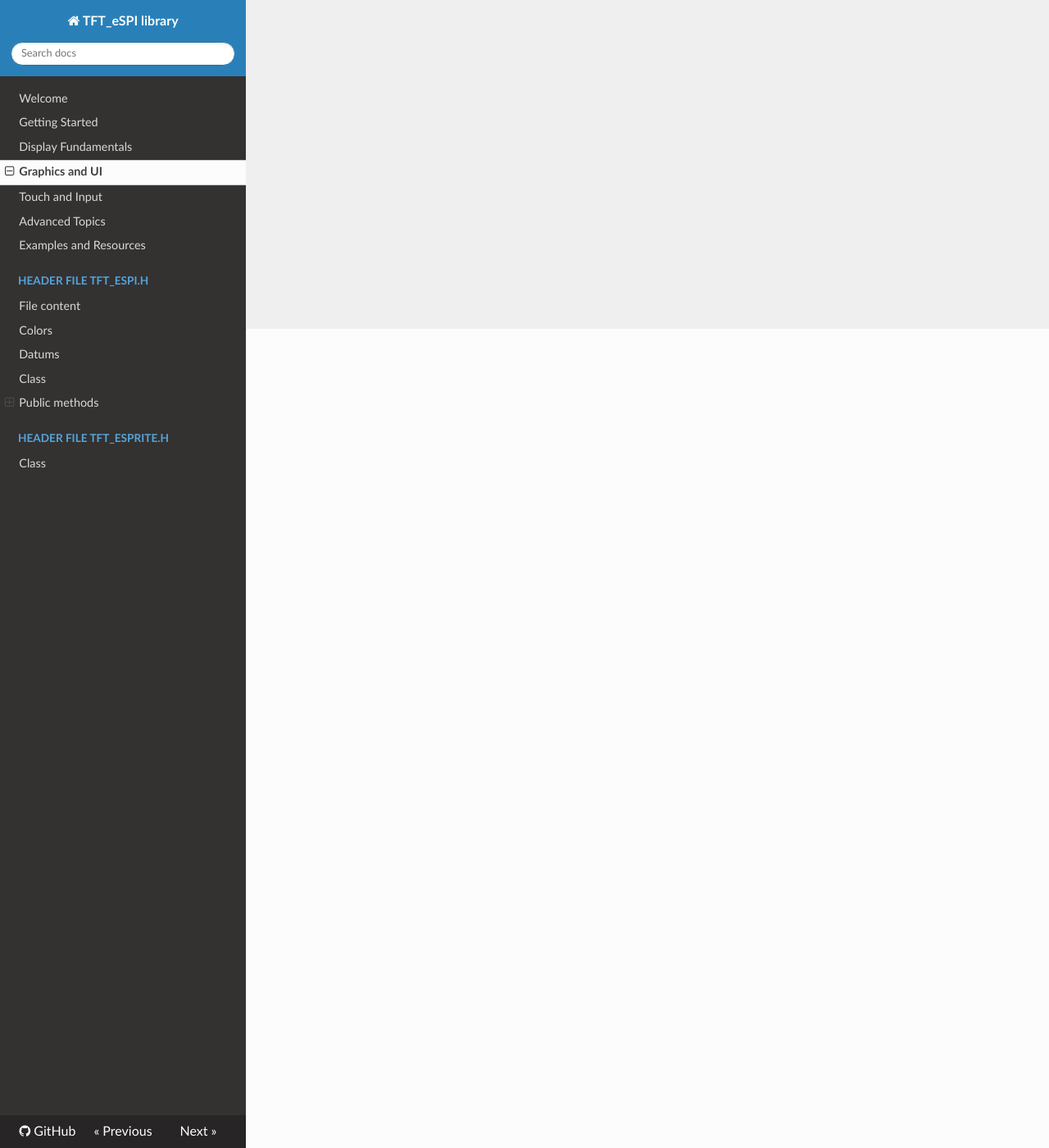
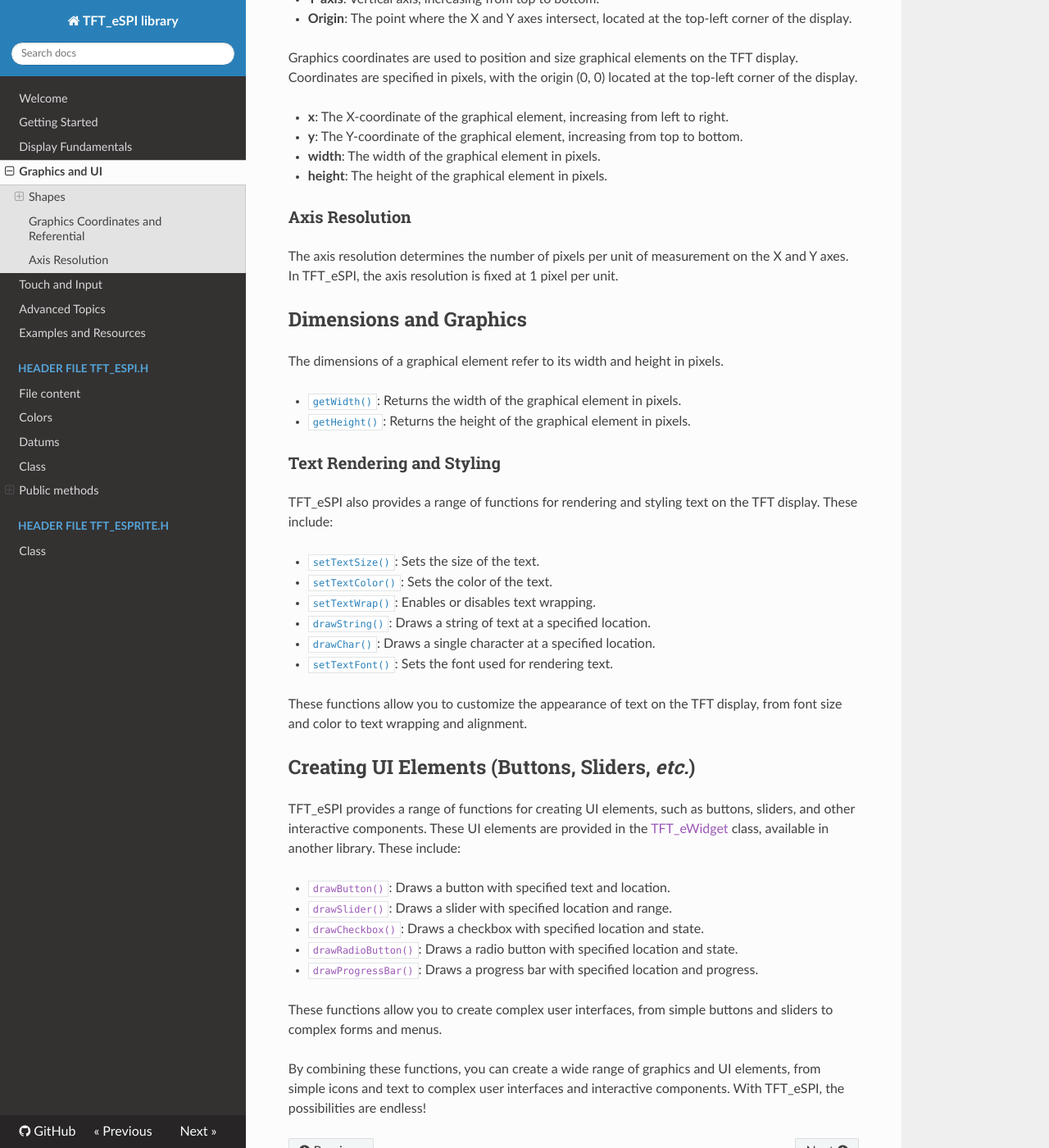
Before and after one commit to Marcussacapuces91/doc-TFT_eSPI, an MkDocs documentation site: the page built from docs/graphics.md, in a window 1280 px wide and 1400 px high, scrolled down 999 px. Shown: the whole window at 82% size. Built offline with MkDocs 1.6.1, drawn with Linux system fonts in a browser that asks for light colours; nearby versions of some CDN libraries; some of the changed text lies outside the part shown.

Commit message:
Add graphics content

```diff
--- a/docs/graphics.md
+++ b/docs/graphics.md
@@ -2,8 +2,90 @@
 title: Graphics and UI
 ---
 
-## Drawing shapes and graphics
+With TFT_eSPI, you can create a wide range of graphics and UI elements, from simple shapes and text to complex user
+interfaces.
 
-## Text rendering and styling
+## Drawing Shapes and Graphics
 
-## Creating UI elements (buttons, sliders, *etc.*)
+TFT_eSPI provides a variety of functions for drawing shapes and graphics on the TFT display. These include:
+
+### Shapes
+
+#### Drawing
+
+* [`drawPixel()`](tft_espi/methods/drawpixel.md): Draws a single pixel at a specified location.
+* [`drawLine()`](tft_espi/methods/drawline.md): Draws a line between two specified points. See also
+  [`drawFastHLine()` and `drawFastVLine()`](tft_espi/methods/drawfastline.md).
+* [`drawRect()`](tft_espi/methods/drawrect.md): Draws a rectangle with specified dimensions and location.
+* [`drawCircle()`](tft_espi/methods/drawcircle.md): Draws a circle with specified center and radius.
+* [`drawTriangle()`](tft_espi/methods/drawtriangle.md): Draws a triangle with specified vertices.
+* [`drawRoundRect()`](tft_espi/methods/drawrect.md): Draws a rounded rectangle with specified dimensions and location.
+
+#### Filling
+
+* [`fillScreen()`](tft_espi/methods/fillscreen.md): Fills the entire screen with a specified color.
+* [`fillRect()`](tft_espi/methods/fillrect.md): Fills a rectangle with a specified color.
+* [`fillCircle()`](tft_espi/methods/fillcircle.md): Fills a circle with a specified color.
+* [`fillTriangle()`](tft_espi/methods/filltriangle.md): Fills a triangle with a specified color.
+
+These functions allow you to create complex graphics and shapes, from simple icons to intricate designs.
+
+### Graphics Coordinates and Referential
+
+In TFT_eSPI, the referential is the coordinate system used to position and orient graphical elements on the TFT display.
+The referential is defined by the following axes:
+
+* **X-axis**: Horizontal axis, increasing from left to right.
+* **Y-axis**: Vertical axis, increasing from top to bottom.
+* **Origin**: The point where the X and Y axes intersect, located at the top-left corner of the display.
+
+Graphics coordinates are used to position and size graphical elements on the TFT display. Coordinates are specified in
+pixels, with the origin (0, 0) located at the top-left corner of the display.
+
+* **x**: The X-coordinate of the graphical element, increasing from left to right.
+* **y**: The Y-coordinate of the graphical element, increasing from top to bottom.
+* **width**: The width of the graphical element in pixels.
+* **height**: The height of the graphical element in pixels.
+
+### Axis Resolution
+
+The axis resolution determines the number of pixels per unit of measurement on the X and Y axes. In TFT_eSPI, the axis
+resolution is fixed at 1 pixel per unit.
+
+## Dimensions and Graphics
+
+The dimensions of a graphical element refer to its width and height in pixels.
+
+* [`getWidth()`](tft_espi/methods/height_width.md): Returns the width of the graphical element in pixels.
+* [`getHeight()`](tft_espi/methods/height_width.md): Returns the height of the graphical element in pixels.
+
+### Text Rendering and Styling
+
+TFT_eSPI also provides a range of functions for rendering and styling text on the TFT display. These include:
+
+* [`setTextSize()`](tft_espi/methods/settextsize.md): Sets the size of the text.
+* [`setTextColor()`](tft_espi/methods/settextcolor.md): Sets the color of the text.
+* [`setTextWrap()`](tft_espi/methods/settextwrap.md): Enables or disables text wrapping.
+* [`drawString()`](tft_espi/methods/drawstring.md): Draws a string of text at a specified location.
+* [`drawChar()`](tft_espi/methods/drawchar.md): Draws a single character at a specified location.
+* [`setTextFont()`](tft_espi/methods/settextfont.md): Sets the font used for rendering text.
+
+These functions allow you to customize the appearance of text on the TFT display, from font size and color to text
+wrapping and alignment.
+
+## Creating UI Elements (Buttons, Sliders, *etc.*)
+
+TFT_eSPI provides a range of functions for creating UI elements, such as buttons, sliders, and other interactive
+components. These UI elements are provided in the [TFT_eWidget]() class, available in another library. These
+include:
+
+* [`drawButton()`](): Draws a button with specified text and location.
+* [`drawSlider()`](): Draws a slider with specified location and range.
+* [`drawCheckbox()`](): Draws a checkbox with specified location and state.
+* [`drawRadioButton()`](): Draws a radio button with specified location and state.
+* [`drawProgressBar()`](): Draws a progress bar with specified location and progress.
+
+These functions allow you to create complex user interfaces, from simple buttons and sliders to complex forms and menus.
+
+By combining these functions, you can create a wide range of graphics and UI elements, from simple icons and text to
+complex user interfaces and interactive components. With TFT_eSPI, the possibilities are endless!
```
